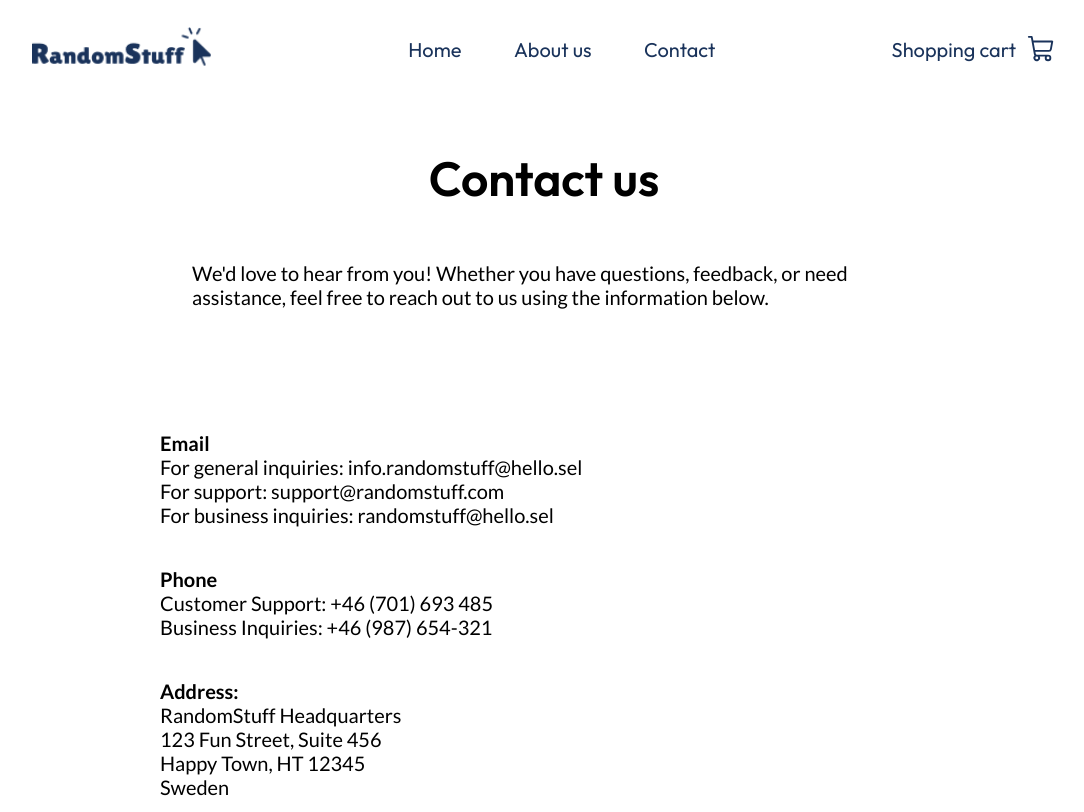
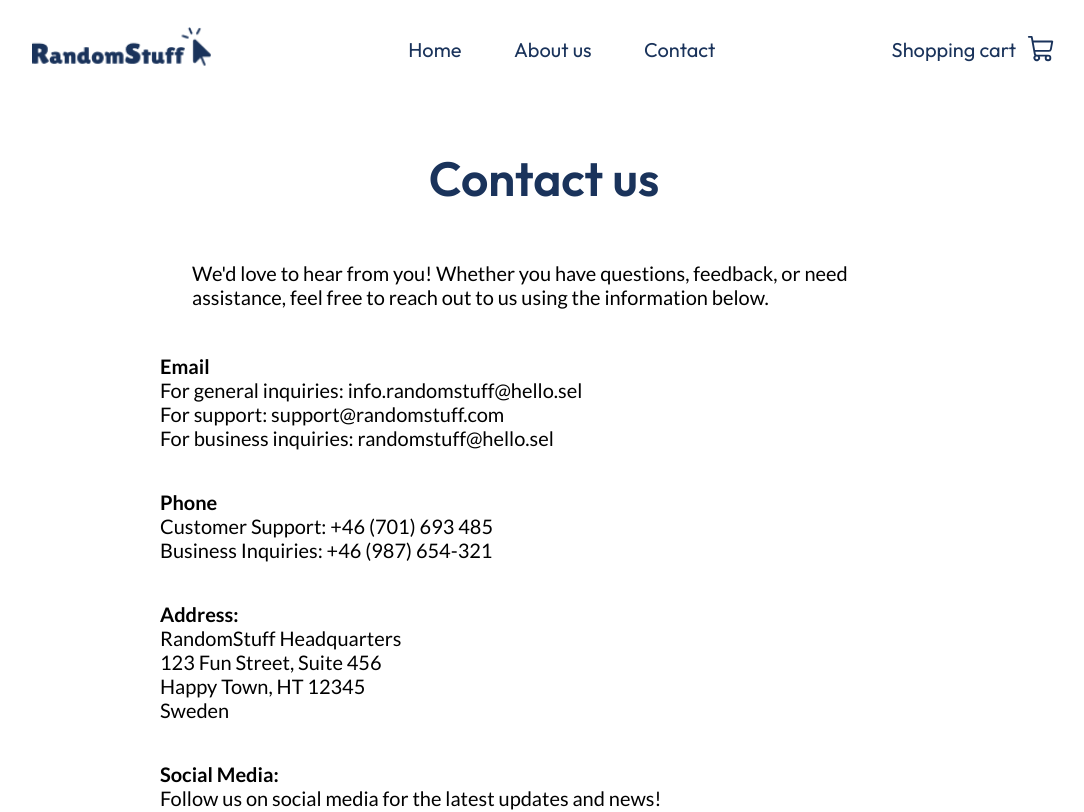
Before and after one commit to kleresjo/random-stuff, a React (Vite) app: page /contact in a window 1280 px wide. Shown: the top 812 px of the page, without its empty margins (96-1180 px from the left). Built offline with nearby package versions, Linux system fonts and the light colour scheme.

Commit message:
more css

```diff
--- a/src/styling/AboutPageStyling.css
+++ b/src/styling/AboutPageStyling.css
@@ -14,6 +14,7 @@
   text-align: center;
   font-weight: 600;
   margin-top: 50px;
+  color: #1a335b;
 }
 
 .about-p {
@@ -21,7 +22,7 @@
   font-family: "Lato", sans-serif;
   font-size: 20px;
   text-align: left;
-  margin-bottom: 8%;
+  margin-bottom: 2%;
 }
 
 .about-image {
```
